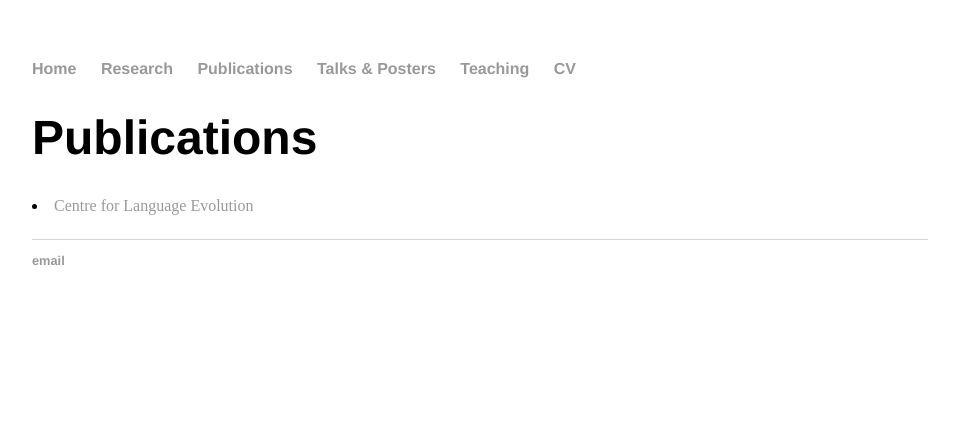
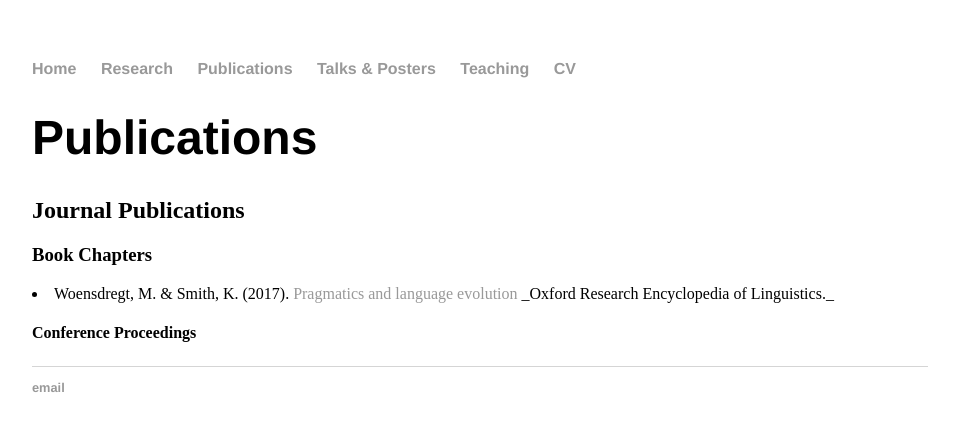
Before and after one commit to marieke-woensdregt/marieke-woensdregt.github.io, a Jekyll site: the page built from publications/index.html, in a window 1280 px wide. Shown: the top 431 px of the page, without its empty margins (160-1119 px from the left). Built offline with Jekyll 4.4.1, drawn with Linux system fonts in a browser that asks for light colours.

Commit message:
Update index.html

```diff
--- a/publications/index.html
+++ b/publications/index.html
@@ -4,7 +4,13 @@ title: Publications
 ---
 <div class="blurb">
 	<h1>Publications</h1>
-	<p>
-		<li> <a href="http://www.lel.ed.ac.uk/cle/">Centre for Language Evolution</a> </li>
+
+	<h2> Journal Publications</h2>
+
+	<h3> Book Chapters </h3>
+	<li> Woensdregt, M. & Smith, K. (2017). <a href="http://linguistics.oxfordre.com/view/10.1093/acrefore/9780199384655.001.0001/acrefore-9780199384655-e-321?rskey=qdUoVu&result=6">Pragmatics and language evolution</a> _Oxford Research Encyclopedia of Linguistics._ </li>
+
+	<h4> Conference Proceedings </h4>
+
 	</p>
 </div><!-- /.blurb -->
```
